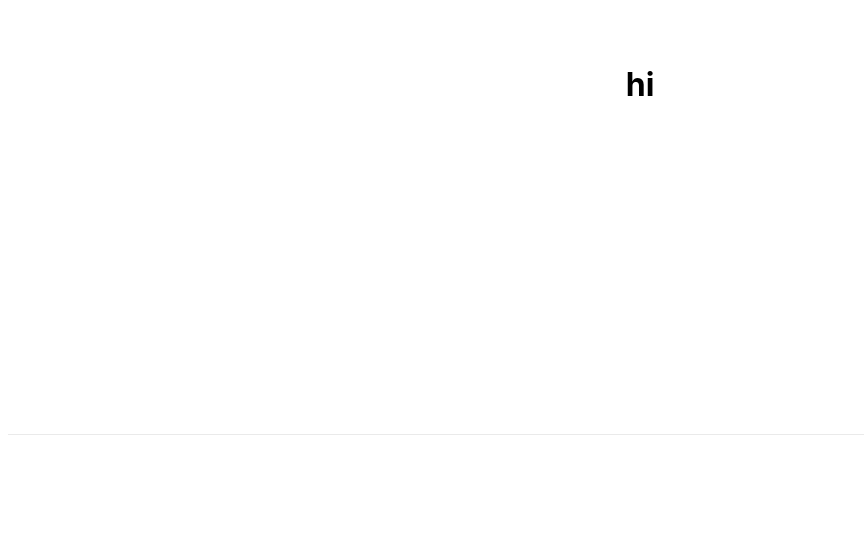
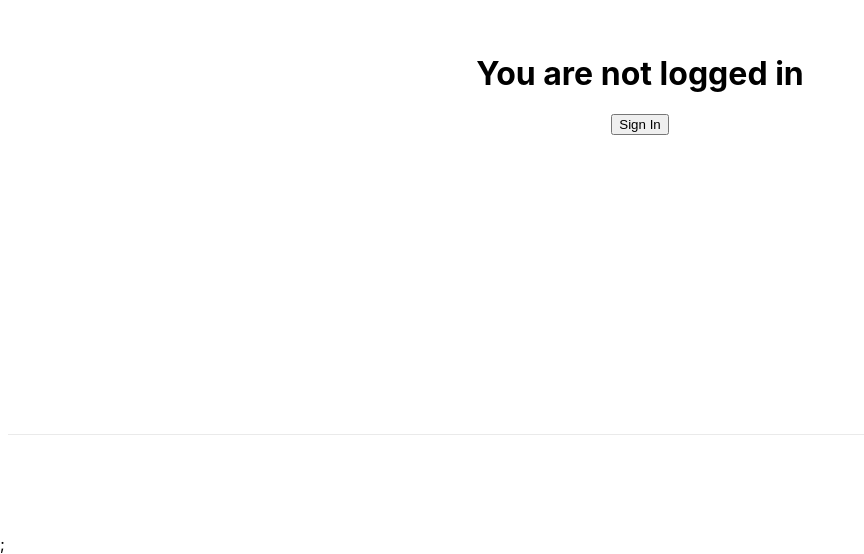
Before and after one commit to isfopo/groove-room-next, a Next.js app: page / in a window 1280 px wide. Shown: the part 266-820 px from the top of the page, without its empty margins (0-864 px from the left). Built offline with nearby package versions, Linux system fonts and the light colour scheme; no server answers.

Commit message:
sets up nest-auth with spotify

```diff
--- a/package.json
+++ b/package.json
@@ -12,6 +12,8 @@
   "dependencies": {
     "@prisma/client": "^2.18.0",
     "next": "10.0.8",
+    "next-auth": "^3.13.3",
+    "pg": "^8.5.1",
     "react": "17.0.1",
     "react-dom": "17.0.1"
   },
--- a/pages/_app.js
+++ b/pages/_app.js
@@ -1,7 +1,12 @@
-import '../styles/globals.css'
+import "../styles/globals.css";
+import { Provider } from "next-auth/client";
 
 function MyApp({ Component, pageProps }) {
-  return <Component {...pageProps} />
+  return (
+    <Provider session={pageProps.session}>
+      <Component {...pageProps} />;
+    </Provider>
+  );
 }
 
-export default MyApp
+export default MyApp;
--- a/pages/index.js
+++ b/pages/index.js
@@ -1,7 +1,10 @@
 import Head from "next/head";
 import styles from "../styles/App.module.css";
+import { signIn, signOut, useSession } from "next-auth/client";
 
 export default function App() {
+  const [session, loading] = useSession();
+
   return (
     <div className={styles.container}>
       <Head>
@@ -9,7 +12,21 @@ export default function App() {
       </Head>
 
       <main className={styles.main}>
-        <h1>hi</h1>
+        {!session && (
+          <>
+            <h1>You are not logged in</h1>
+            <button onClick={signIn}>Sign In</button>
+          </>
+        )}
+
+        {session && (
+          <>
+            {" "}
+            {console.log(session)}
+            <h1>You are signed in as {session.user.email}</h1>
+            <button onClick={signOut}>Sign Out</button>
+          </>
+        )}
       </main>
 
       <footer className={styles.footer}></footer>
```
Also changed, not shown: pages/api/auth/[...nextauth].js (added, +21 -0 lines), 1 other file (tests, documents, lock files or other folders).
